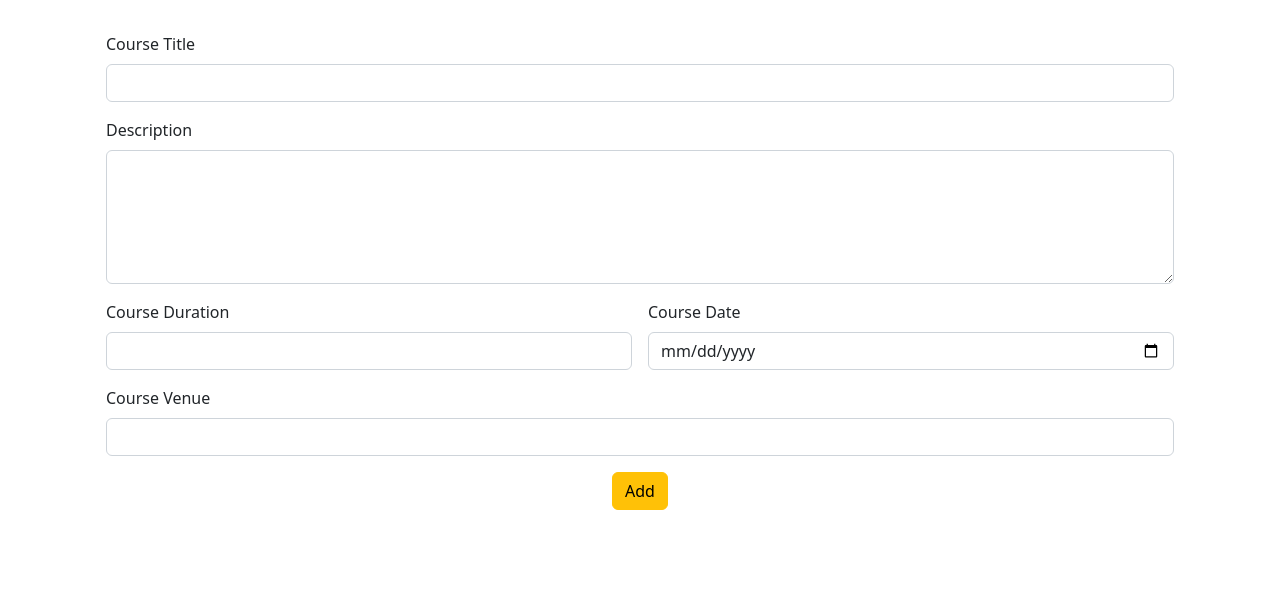
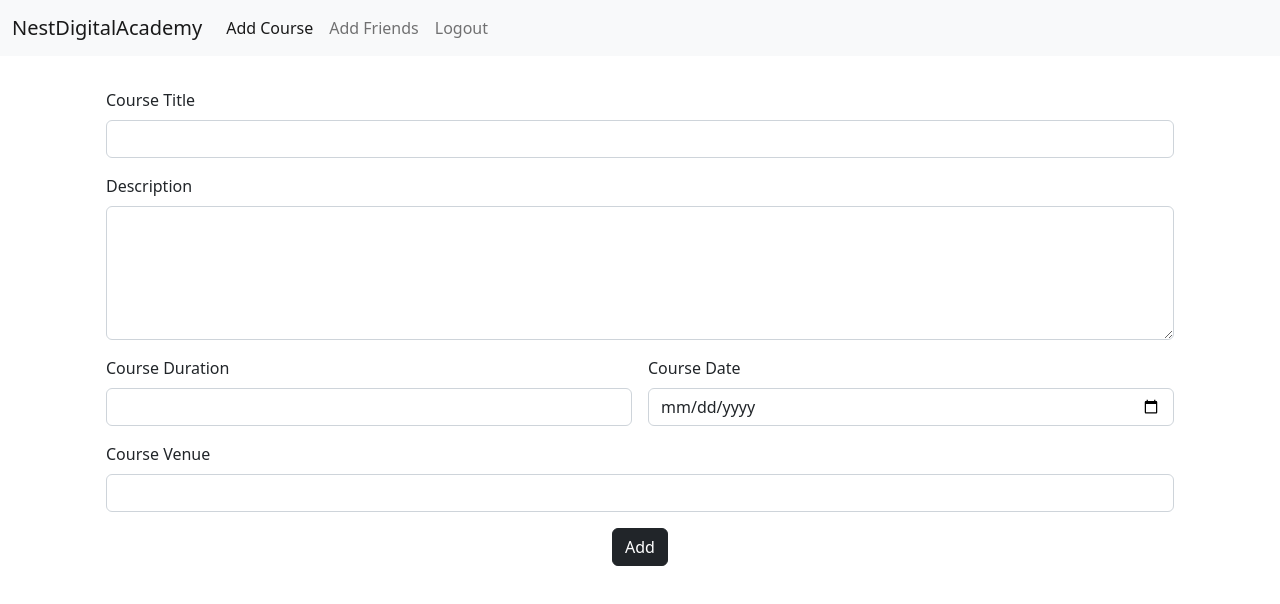
Before and after one commit to hami-r/NestDigitalAppAngular, an Angular app: page /addCourse in a window 1280 px wide. Shown: the top 604 px of the page. Built offline with nearby package versions, Linux system fonts and the light colour scheme.

Commit message:
user navbar added

```diff
--- a/src/app/add-course/add-course.component.html
+++ b/src/app/add-course/add-course.component.html
@@ -1,4 +1,4 @@
-
+<app-user-navbar></app-user-navbar>
 <div class="container">
     <div class="row">
         <div class="col col-12 col-sm-12 col-md-12 col-lg-12 col-xl-12 col-xxl-12">
@@ -24,7 +24,7 @@
                     <input name="courseVenue" [(ngModel)]="courseVenue" type="text" class="form-control">
                 </div>
                 <div class="col col-12 col-sm-12 col-md-12 col-lg-12 col-xl-12 col-xxl-12 text-center">
-                    <button (click)="readCourse()" class="btn btn-warning">Add</button>
+                    <button (click)="readCourse()" class="btn btn-dark">Add</button>
                 </div>
             </div>
         </div>
--- a/src/app/add-friend/add-friend.component.html
+++ b/src/app/add-friend/add-friend.component.html
@@ -1,3 +1,4 @@
+<app-user-navbar></app-user-navbar>
 
 <div class="container">
     <div class="row">
--- a/src/app/app.module.ts
+++ b/src/app/app.module.ts
@@ -19,6 +19,7 @@
 import { UserRegisterComponent } from './user-register/user-register.component';
 import { AddCourseComponent } from './add-course/add-course.component';
 import { AddFriendComponent } from './add-friend/add-friend.component';
+import { UserNavbarComponent } from './user-navbar/user-navbar.component';
 
 let myRoutes:Routes = [
   {
@@ -82,7 +83,8 @@
     UserLoginComponent,
     UserRegisterComponent,
     AddCourseComponent,
-    AddFriendComponent
+    AddFriendComponent,
+    UserNavbarComponent
   ],
   imports: [
     BrowserModule,
--- a/src/app/contact-us/contact-us.component.html
+++ b/src/app/contact-us/contact-us.component.html
@@ -1,12 +1,12 @@
 <app-home-navbar></app-home-navbar>
 <div class="container">
     <div class="row">
-        <div class="col col-12 col-sm-12 col-md-12 col-lg-12 col-xl-12 col-xxl-12">
+        <div class="col col-12 col-sm-12 col-md-12 col-lg-12 col-xl-12 col-xxl-12 ">
             <div class="row g-2 m-2">
-                <div class="col col-12 col-sm-12 col-md-12 col-lg-12 col-xl-12 col-xxl-12">
+                <div class="col col-12 col-sm-12 col-md-12 col-lg-12 col-xl-12 col-xxl-12 ">
                     <img class="w-100" height="250px" src="https://images.unsplash.com/photo-1528747045269-390fe33c19f2?ixlib=rb-4.0.3&ixid=MnwxMjA3fDB8MHxwaG90by1wYWdlfHx8fGVufDB8fHx8&auto=format&fit=crop&w=1170&q=80" alt="">
                 </div>
-                <div class="row m-3">
+                <div class="row m-3 ">
                     <div class="col col-12 col-sm-6 col-md-6 col-lg-6 col-xl-6 col-xxl-6 text-center">
                         <h5>NeST DIGITAL CORPORATE OFFICE</h5>
                         <address>Plot No. 2, Cochin Special Economic Zone
--- /dev/null
+++ b/src/app/user-navbar/user-navbar.component.html
@@ -0,0 +1,21 @@
+<nav class="navbar navbar-expand-lg bg-light">
+    <div class="container-fluid">
+      <a class="navbar-brand" routerLink="#">NestDigitalAcademy</a>
+      <button class="navbar-toggler" type="button" data-bs-toggle="collapse" data-bs-target="#navbarNav" aria-controls="navbarNav" aria-expanded="false" aria-label="Toggle navigation">
+        <span class="navbar-toggler-icon"></span>
+      </button>
+      <div class="collapse navbar-collapse" id="navbarNav">
+        <ul class="navbar-nav">
+          <li class="nav-item">
+            <a class="nav-link active" aria-current="page" routerLink="/addCourse">Add Course</a>
+          </li>
+          <li class="nav-item">
+            <a class="nav-link" routerLink="/addFriend">Add Friends</a>
+          </li>
+          <li class="nav-item">
+            <a class="nav-link" routerLink="/userLogin">Logout</a>
+          </li>
+        </ul>
+      </div>
+    </div>
+  </nav>
```
Also changed, not shown: src/app/user-navbar/user-navbar.component.ts (added, +10 -0 lines), src/app/user-navbar/user-navbar.component.css (added).
